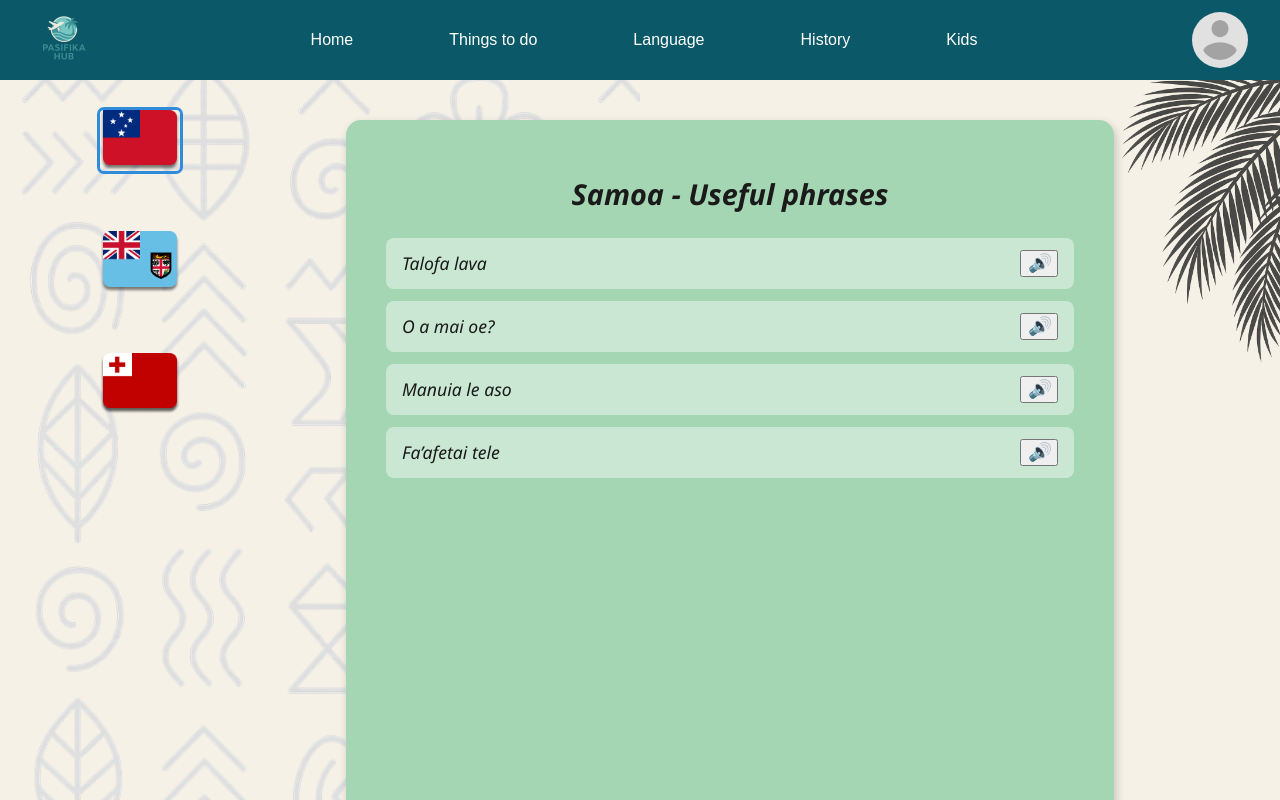
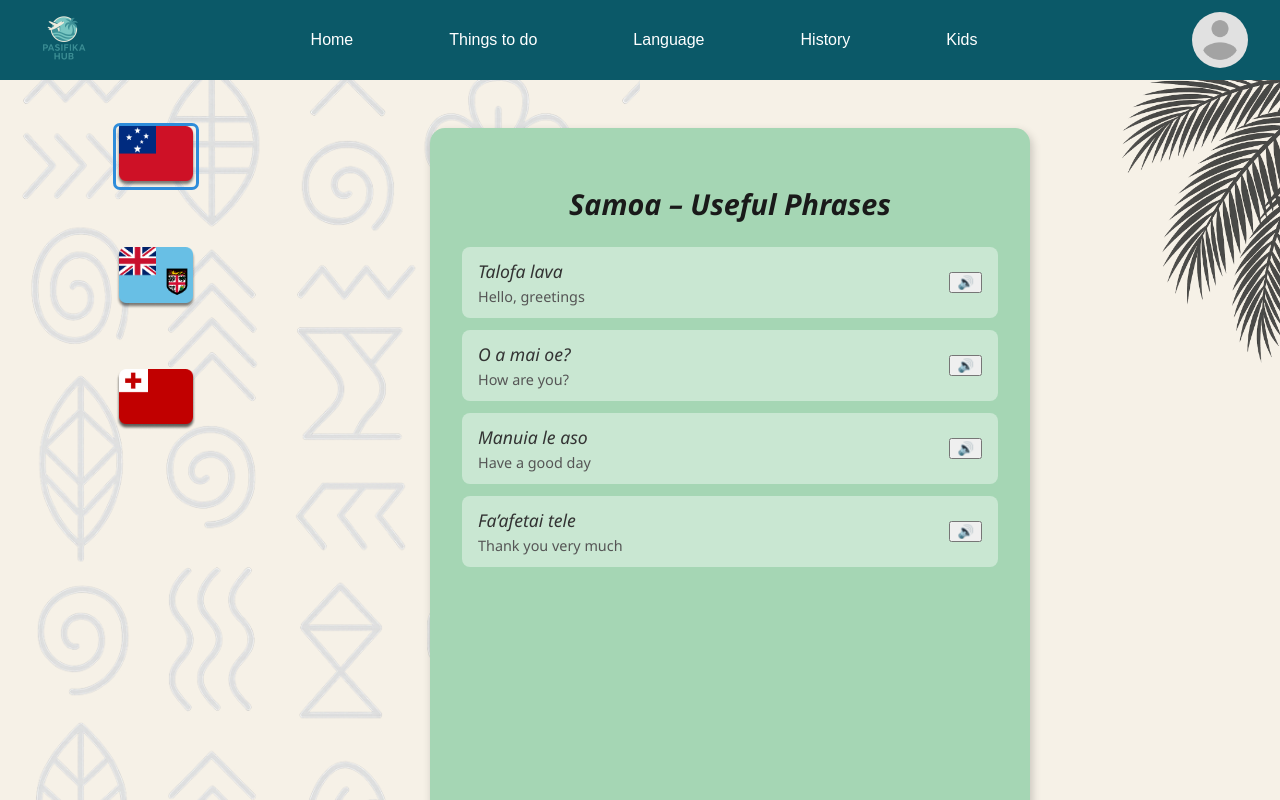
Before and after one commit to jjooeew/Pasifika_Travel_Hub, a React (Create React App) app in the folder frontend-web/: page /samoa/language in a window 1280 px wide. Shown: the top 800 px of the page. Built offline with nearby package versions, Linux system fonts and the light colour scheme; no server answers.

Commit message:
Fixed screen content when screen gets under a certain size

```diff
--- a/frontend-web/package.json
+++ b/frontend-web/package.json
@@ -8,6 +8,7 @@
     "@testing-library/react": "^16.3.0",
     "@testing-library/user-event": "^13.5.0",
     "axios": "^1.10.0",
+    "firebase": "^11.9.1",
     "react": "^19.1.0",
     "react-dom": "^19.1.0",
     "react-icons": "^5.5.0",
--- a/frontend-web/src/components/FlagSidebar/FlagSidebar.css
+++ b/frontend-web/src/components/FlagSidebar/FlagSidebar.css
@@ -32,5 +32,4 @@
 
 .main-content {
   flex-grow: 1;
-  padding: 80px;
 }
--- a/frontend-web/src/firebase.js
+++ b/frontend-web/src/firebase.js
@@ -3,16 +3,7 @@ import { getAuth } from 'firebase/auth';
 import { getFirestore } from "firebase/firestore";
 import { getStorage } from "firebase/storage";
 
-
-const firebaseConfig = {
-  apiKey: process.env.REACT_APP_FIREBASE_API_KEY,
-  authDomain: process.env.REACT_APP_FIREBASE_AUTH_DOMAIN,
-  projectId: process.env.REACT_APP_FIREBASE_PROJECT_ID,
-  storageBucket: process.env.REACT_APP_FIREBASE_STORAGE_BUCKET,
-  messagingSenderId: process.env.REACT_APP_FIREBASE_MESSAGING_SENDER_ID,
-  appId: process.env.REACT_APP_FIREBASE_APP_ID,
-  measurementId: process.env.REACT_APP_FIREBASE_MEASUREMENT_ID,
-}
+const firebaseConfig = {   apiKey: "AIzaSyCNbzsFuhyoFVf3kDpSto07zSZvvpwQWV4",   authDomain: "pasifikahub-bbacc.firebaseapp.com",   projectId: "pasifikahub-bbacc",   storageBucket: "pasifikahub-bbacc.firebasestorage.app",   messagingSenderId: "56624665996",   appId: "1:56624665996:web:5058de85d3d2c4a6c532a9",   measurementId: "G-W3XZHM2WD4" };
 
 // Initialize Firebase
 const app = initializeApp(firebaseConfig);
--- a/frontend-web/src/pages/LanguagePage.css
+++ b/frontend-web/src/pages/LanguagePage.css
@@ -1,25 +1,30 @@
+*::before,
+*::after {
+  box-sizing: border-box;
+}
+
 .language-page {
   display: flex;
-  min-height: 100vh;
+  justify-content: center;
+  padding: 1rem;
   font-family: 'Segoe UI', Tahoma, Geneva, Verdana, sans-serif;
-  position: relative;
 }
 
 .phrases-card {
   background-color: #a5d6b4;
-  margin: 40px auto;
-  padding: 30px 40px;
+  width: 100%;
+  max-width: 600px;
+  margin: 2rem auto;
+  padding: 2rem;
   border-radius: 15px;
   box-shadow: 2px 4px 10px rgba(0, 0, 0, 0.2);
-  width: 60%;
-  min-width: 300px;
 }
 
 .phrases-card h2 {
   text-align: center;
   font-style: italic;
-  margin-bottom: 25px;
   font-size: 1.8rem;
+  margin-bottom: 1.5rem;
 }
 
 .phrases-card ul {
@@ -33,14 +38,26 @@
   justify-content: space-between;
   align-items: center;
   background: rgba(255, 255, 255, 0.4);
-  padding: 12px 16px;
+  padding: 0.75rem 1rem;
   border-radius: 8px;
-  margin-bottom: 12px;
+  margin-bottom: 0.75rem;
 }
 
-.phrase-line span {
+.phrase-texts {
+  display: flex;
+  flex-direction: column;
+}
+
+.phrase-original {
   font-size: 1.1rem;
   font-style: italic;
+  color: #333;
+}
+
+.phrase-translation {
+  font-size: 0.9rem;
+  color: #555;
+  margin-top: 0.25rem;
 }
 
 .text-to-speech-button {
@@ -54,3 +71,21 @@
 .text-to-speech-button:hover {
   color: #000;
 }
+
+/* —— Mobile tweaks —— */
+@media (max-width: 480px) {
+  .phrases-card {
+    padding: 1rem;
+    margin: 1rem;
+  }
+
+  .phrase-line {
+    flex-direction: column;
+    align-items: flex-start;
+  }
+
+  .text-to-speech-button {
+    align-self: flex-end;
+    margin-top: 0.5rem;
+  }
+}
--- a/frontend-web/src/pages/LanguagePage.jsx
+++ b/frontend-web/src/pages/LanguagePage.jsx
@@ -1,37 +1,33 @@
-
 import { useParams, useNavigate } from 'react-router-dom';
 import { useEffect, useState } from 'react';
 import FlagSidebar   from '../components/FlagSidebar/FlagSidebar';
 import TextToSpeech  from '../components/TextToSpeech/TextToSpeech';
 import './LanguagePage.css';
 
-
 import samoaFlag from '../assets/flags/sa.png';
 import fijiFlag  from '../assets/flags/fi.png';
 import tongaFlag from '../assets/flags/to.png';
 
-
 const phraseData = {
   samoa: [
-    'Talofa lava',
-    'O a mai oe?',
-    'Manuia le aso',
-    'Fa’afetai tele',
+    { text: 'Talofa lava',      translation: 'Hello, greetings'    },
+    { text: 'O a mai oe?',      translation: 'How are you?'        },
+    { text: 'Manuia le aso',    translation: 'Have a good day'     },
+    { text: 'Fa’afetai tele',   translation: 'Thank you very much' },
   ],
   fiji: [
-    'Bula',
-    'Vakacava tiko?',
-    'Moce mada',
-    'Vinaka vaka levu',
+    { text: 'Bula',             translation: 'Hello'               },
+    { text: 'Vakacava tiko?',   translation: 'How are you?'        },
+    { text: 'Moce mada',        translation: 'Goodbye'             },
+    { text: 'Vinaka vaka levu', translation: 'Thank you very much' },
   ],
   tonga: [
-    'Mālō e lelei',
-    'Fēfē hake?',
-    'Nofo ā',
-    'Mālō aupito',
+    { text: 'Mālō e lelei',     translation: 'Hello'               },
+    { text: 'Fēfē hake?',       translation: 'How are you?'        },
+    { text: 'Nofo ā',           translation: 'Stay well'           },
+    { text: 'Mālō aupito',      translation: 'Many thanks'         },
   ],
 };
-
 
 const countries = [
   { slug: 'samoa', name: 'Samoa', flag: samoaFlag },
@@ -43,42 +39,44 @@ export default function LanguagePage() {
   const { country: urlSlug } = useParams();
   const navigate = useNavigate();
 
-
-  const initialSlug = phraseData[urlSlug] ? urlSlug : 'samoa';
-  const [selectedSlug, setSelectedSlug] = useState(initialSlug);
-
+  const initial = phraseData[urlSlug] ? urlSlug : 'samoa';
+  const [selected, setSelected] = useState(initial);
 
   useEffect(() => {
-    if (urlSlug !== selectedSlug) {
-      if (phraseData[urlSlug]) setSelectedSlug(urlSlug);
-      else navigate('/samoa/language', { replace: true });
+    if (urlSlug !== selected) {
+      if (phraseData[urlSlug]) {
+        setSelected(urlSlug);
+      } else {
+        navigate('/samoa/language', { replace: true });
+      }
     }
-    // eslint-disable-next-line react-hooks/exhaustive-deps
+  // eslint-disable-next-line react-hooks/exhaustive-deps
   }, [urlSlug]);
-
 
   const handleSelect = (slug) => {
     navigate(`/${slug}/language`);
   };
 
-
-  const heading = countries.find(c => c.slug === selectedSlug)?.name ?? '';
+  const heading = countries.find(c => c.slug === selected)?.name || '';
 
   return (
     <div className="language-page">
       <FlagSidebar
         countries={countries}
-        selectedCountry={selectedSlug}
+        selectedCountry={selected}
         onSelect={handleSelect}
       />
 
       <div className="phrases-card">
-        <h2>{heading} - Useful phrases</h2>
+        <h2>{heading} – Useful Phrases</h2>
         <ul>
-          {phraseData[selectedSlug].map((phrase, i) => (
+          {phraseData[selected].map(({ text, translation }, i) => (
             <li key={i} className="phrase-line">
-              <span>{phrase}</span>
-              <TextToSpeech text={phrase} lang="en-US" />
+              <div className="phrase-texts">
+                <span className="phrase-original">{text}</span>
+                <span className="phrase-translation">{translation}</span>
+              </div>
+              <TextToSpeech text={text} lang="en-US" />
             </li>
           ))}
         </ul>
--- a/frontend-web/src/pages/ThingstodoPage.css
+++ b/frontend-web/src/pages/ThingstodoPage.css
@@ -1,29 +1,36 @@
+::after {
+  box-sizing: border-box;
+}
+
 .country-header {
+  margin: 0 auto 1.5rem;
   text-align: center;
-  margin-bottom: 1.5rem;
 }
 
 .country-header h1 {
-  float: left;
+  display: inline-block;
   font-family: 'Great Vibes', cursive;
-  font-size: 2.6rem;         /* adjust until it matches your old size */
-  line-height: 1;
-  border-right: 50px;
-  color: #29445e;            /* same colour you used before */
+  font-size: 2.6rem;
+  line-height: 5;
+  padding-right: 25%;
+  margin: 0 0.5rem 0.4rem;
+  color: #29445e;
 }
 
 .country-header p {
-  margin: 0.4rem 0 1rem;
+  margin: 0 0 1rem;
   font-size: 1rem;
+  color: #555;
 }
 
 .btn-row {
   display: flex;
+  flex-wrap: wrap;
   gap: 0.6rem;
   justify-content: center;
   margin-bottom: 1.2rem;
+  padding: 0 1rem;
 }
-
 
 .admin-btn {
   padding: 0.55rem 1.4rem;
@@ -32,11 +39,20 @@
   font-weight: 600;
   font-size: 0.95rem;
   cursor: pointer;
-
-  background: #32b187;        /* lighter green than navbar */
-  color: #ffffff;
+  background: #32b187;
+  color: #fff;
   transition: background 0.2s ease, transform 0.1s ease;
 }
 
 .admin-btn:hover  { background: #39c295; }
 .admin-btn:active { transform: scale(0.97); }
+
+@media (max-width: 480px) {
+  .country-header h1 {
+    font-size: 2rem;
+  }
+  .admin-btn {
+    flex: 1 1 100%;
+    text-align: center;
+  }
+}
```
Also changed, not shown: 1 other file (tests, documents, lock files or other folders).
